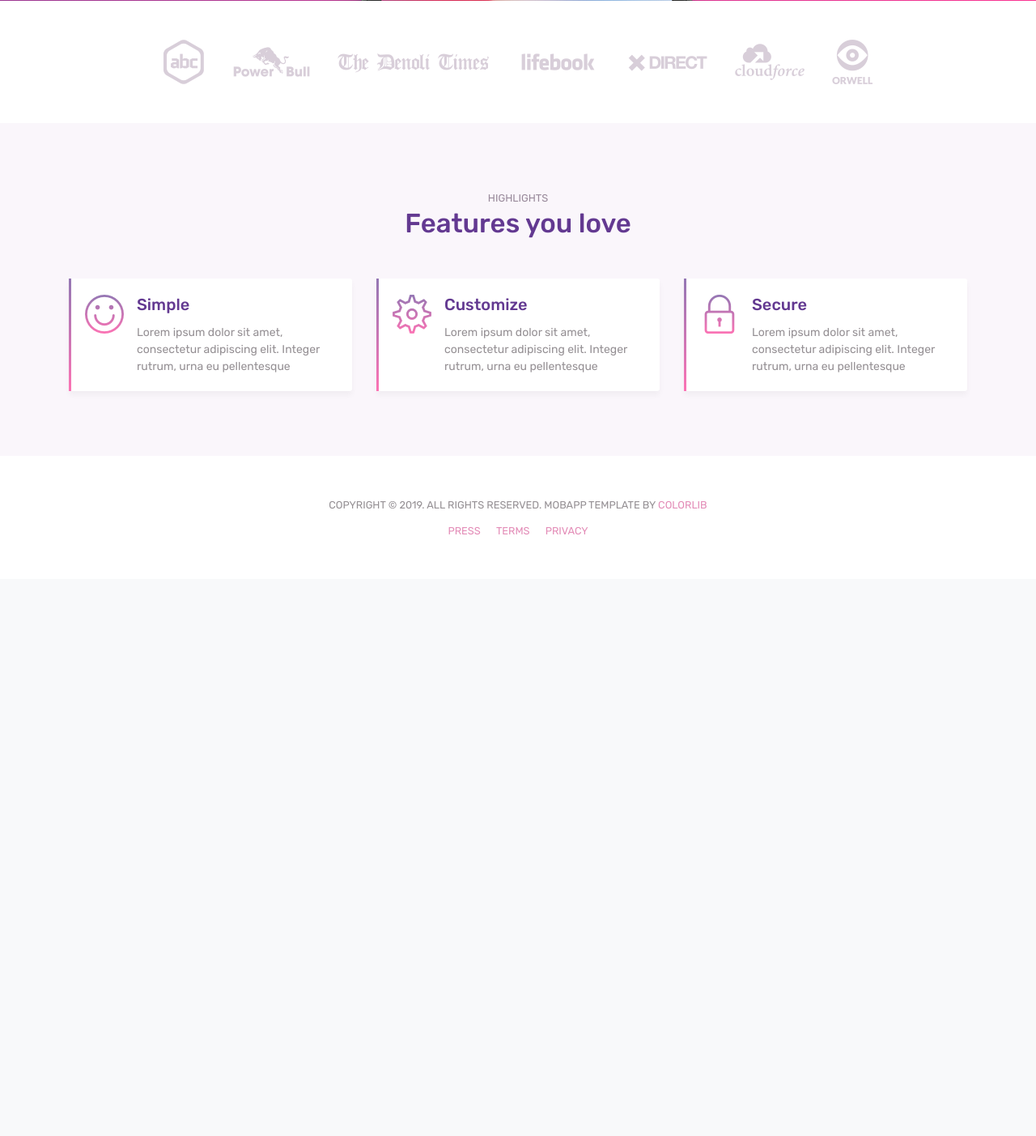
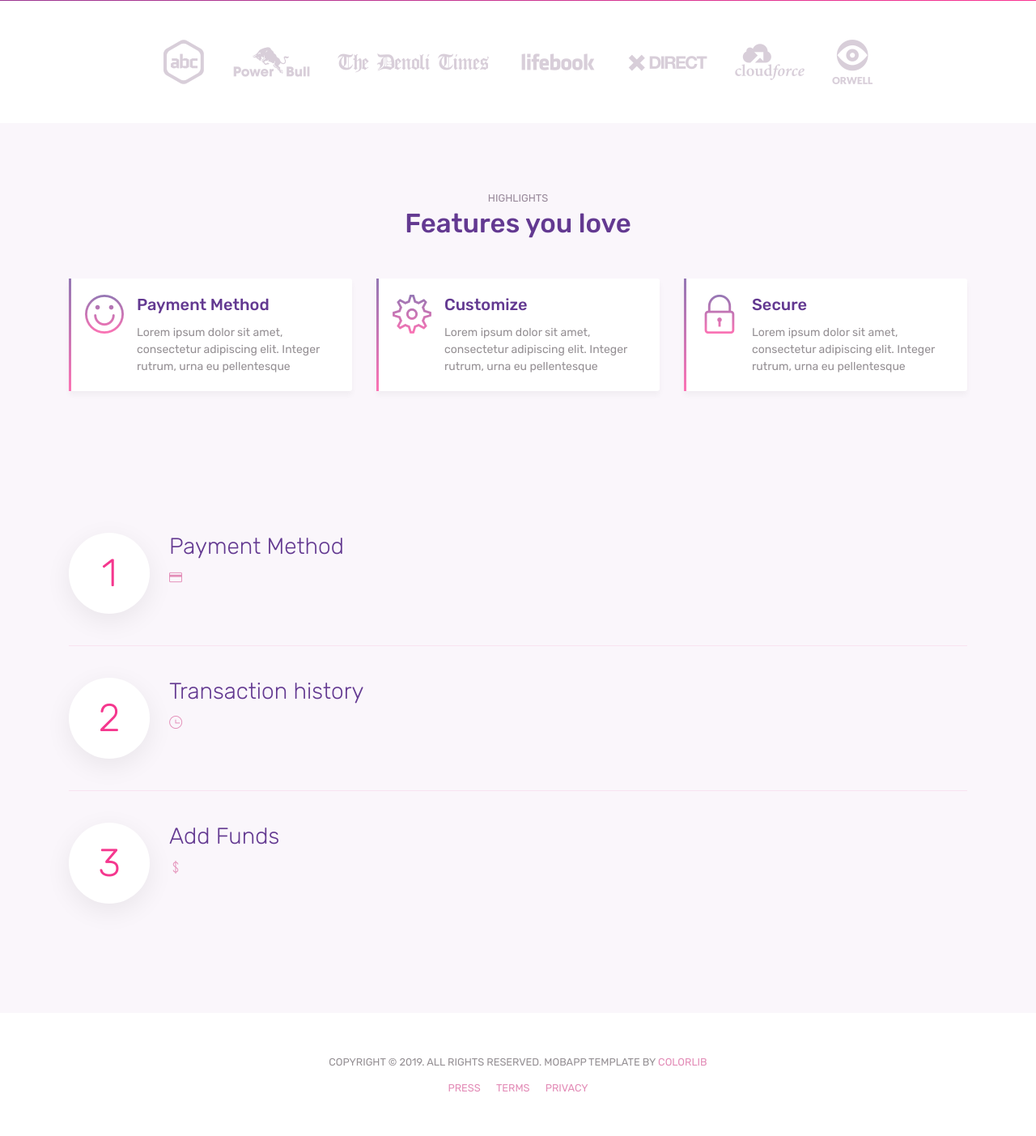
Before and after one commit to GabrielOduori/BuilTracker, a Django app: page / in a window 1280 px wide. Shown: the part 750-2153 px from the top of the page at 81% size. Before the commit the page ends 1410 px from the top, so only its background shows below. Run offline with Django 3.2, Linux system fonts and the light colour scheme; some libraries are stand-ins or nearby versions.

Commit message:
Create homepage

```diff
--- a/home/templates/home/index.html
+++ b/home/templates/home/index.html
@@ -12,7 +12,8 @@
             <h1>BuilTracker Wallet</h1>
             <p class="tagline">The one and only solution for any kind of mobila app landing needs. Just change the screenshots and texts and you are good to go. </p>
         </div>
-        <div class="img-holder mt-3"><img src="{% static 'images/iphonex.png' %}" alt="phone" class="img-fluid"></div>
+        <div class="img-holder mt-3"><img src="https://securepaymentstaskforce.org/wp-content/uploads/wallet-icon.png"
+                alt="phone" class="img-fluid"></div>
     </header>
 
     <div class="client-logos my-5">
@@ -39,7 +40,7 @@
                             <div class="media">
                                 <span class="ti-face-smile gradient-fill ti-3x mr-3"></span>
                                 <div class="media-body">
-                                    <h4 class="card-title">Simple</h4>
+                                    <h4 class="card-title">Payment Method</h4>
                                     <p class="card-text">Lorem ipsum dolor sit amet, consectetur adipiscing elit. Integer rutrum, urna eu pellentesque </p>
                                 </div>
                             </div>
@@ -80,6 +81,42 @@
 
     </div>
     <!-- // end .section -->
+  <div class="section light-bg">
+
+      <div class="container">
+          <div class="row">
+              <div class="col-md-12">
+                  <ul class="list-unstyled ui-steps">
+                      <li class="media">
+                          <div class="circle-icon mr-4">1</div>
+                          <div class="media-body">
+                              <h5>Payment Method </h5>
+                              <a href=""><i class="ti-credit-card"></i></a>
+
+                          </div>
+                      </li>
+                      <li class="media my-4">
+                          <div class="circle-icon mr-4">2</div>
+                          <div class="media-body">
+                              <h5>Transaction history</h5>
+                              <a href=""><i class="ti-time"></i></a>
+                          </div>
+                      </li>
+                      <li class="media">
+                          <div class="circle-icon mr-4">3</div>
+                          <div class="media-body">
+                              <h5>Add Funds</h5>
+                             <a href=""><i class="ti-money"> </i></a>
+                          </div>
+                      </li>
+                  </ul>
+              </div>
 
 
+          </div>
+
+      </div>
+
+  </div>
+
 {% endblock %}
```
